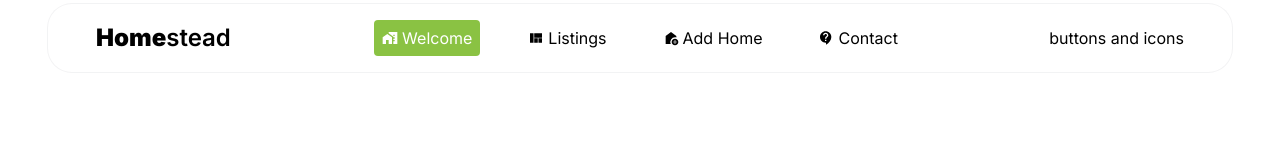
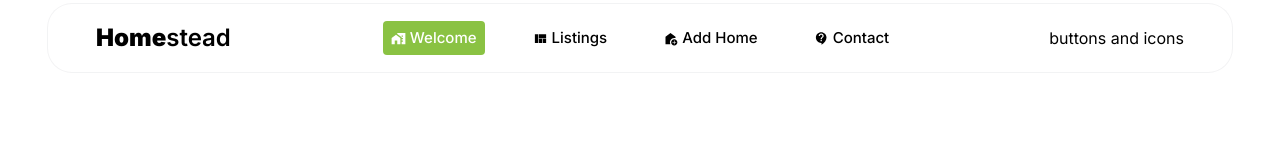
Before and after one commit to kgothatsontsane/homestead, a React (Vite) app in the folder frontend/: page / in a window 1280 px wide. Shown: the top 160 px of the page. Built offline with nearby package versions, Linux system fonts and the light colour scheme; a web font is replaced by a local one.

Commit message:
DevTrack: Files: Header.jsx. [frontend-header]  | Changes in: Header.jsx

```diff
--- a/frontend/src/components/Header.jsx
+++ b/frontend/src/components/Header.jsx
@@ -15,7 +15,7 @@ const Header = () => {
                 {/* Navigation bar */}
                 <div className="flexCenter gap-x-4">
                     {/* Desktop */}
-                    <Navbar containerStyles={"flex gap-x-5 xl:gap-x-10  capitalize medium-25 "}/>
+                    <Navbar containerStyles={"flex gap-x-5 xl:gap-x-10  capitalize medium-15 "}/>
                     {/* Mobile */}
                     {/* <Navbar /> */}
                 </div>
```
